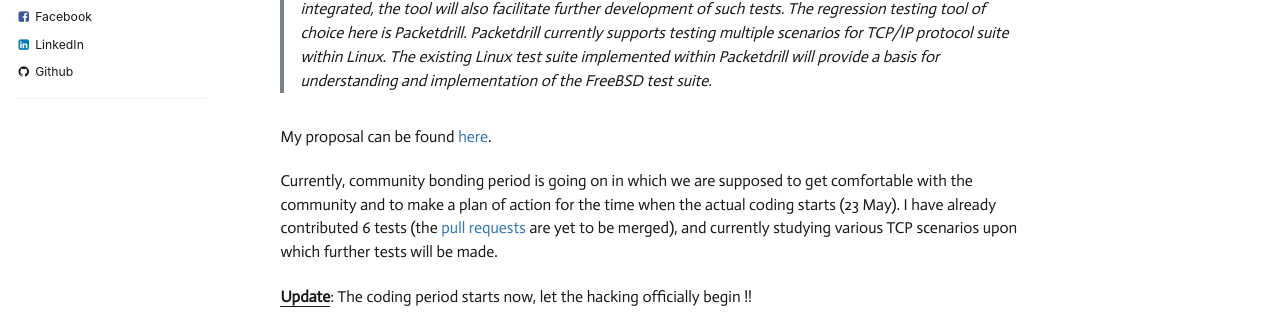
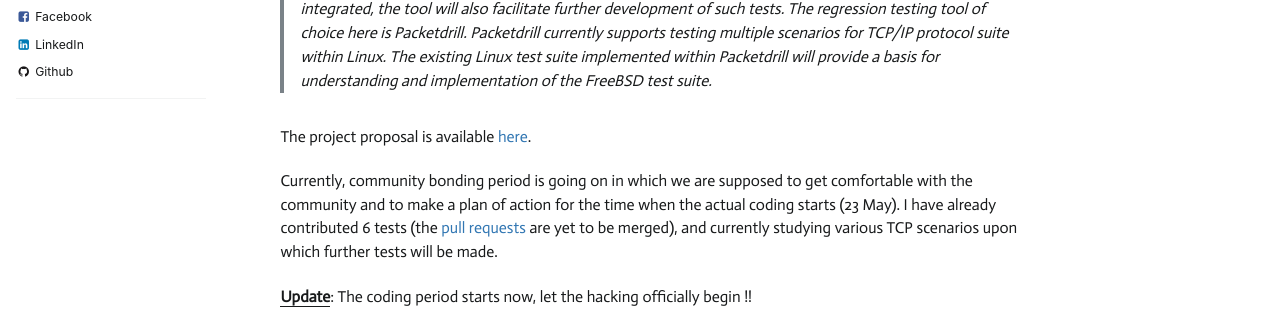
Before and after one commit to shivansh/shivansh.github.io, a Jekyll site: the page built from _gsoc16/2016-05-24-Google-Summer-of-Code-with-FreeBSD.md, in a window 1280 px wide and 900 px high. Shown: the part 388-708 px from the top of the window. Built offline with Jekyll 4.4.1, drawn with Linux system fonts in a browser that asks for light colours; emoji names are drawn with the system emoji font; comment, search, counter and statistics services are not loaded.

Commit message:
Fix links to GSoC project proposals

```diff
--- a/_gsoc16/2016-05-24-Google-Summer-of-Code-with-FreeBSD.md
+++ b/_gsoc16/2016-05-24-Google-Summer-of-Code-with-FreeBSD.md
@@ -9,7 +9,7 @@
 
 >Regression testing is one of the most critical elements of the test artifacts and proves to be one of the most preventive measures for testing a software. Currently, within FreeBSD, there is no such tool to perform regression testing of the TCP/IP network stack. The purpose of this project is to develop tests using a regression testing tool which can then be integrated with FreeBSD. The wire level regression test suite will exercise various states in the TCP/IP protocol suite, with both IPv4 and IPv6 support. Once integrated, the tool will also facilitate further development of such tests. The regression testing tool of choice here is Packetdrill. Packetdrill currently supports testing multiple scenarios for TCP/IP protocol suite within Linux. The existing Linux test suite implemented within Packetdrill will provide a basis for understanding and implementation of the FreeBSD test suite.
 
-My proposal can be found [here](/assets/tmp/GSOCProjectproposal.pdf){:target="_blank"}.
+The project proposal is available [here](/assets/tmp/GSoC16ProjectProposal.pdf){:target="_blank"}.
 
 Currently, community bonding period is going on in which we are supposed to get comfortable with the community and to make a plan of action for the time when the actual coding starts (23 May). I have already contributed 6 tests (the <a href="https://github.com/hirenp/packetdrill/pulls" target="_blank">pull requests</a> are yet to be merged), and currently studying various TCP scenarios upon which further tests will be made.
 
```
Also changed, not shown: _gsoc17/2017-06-03-Getting-Into-GSoC-in-4days.md (+1 -1 lines).
